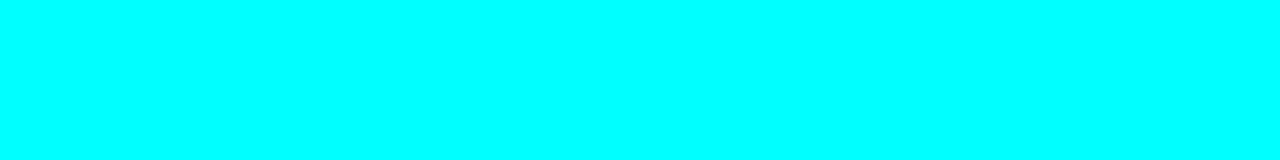
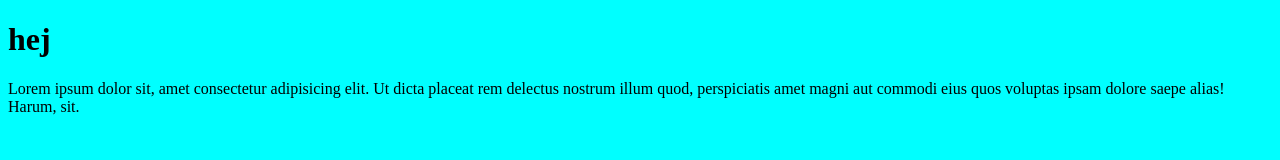
Before and after one commit to nynnerasch/branches, a plain HTML site: page index.html in a window 1280 px wide. Drawn offline with Linux system fonts and the light colour scheme.

Commit message:
header+p

```diff
--- a/index.html
+++ b/index.html
@@ -7,5 +7,14 @@
     <title>Document</title>
     <link rel="stylesheet" href="style.css" />
   </head>
-  <body></body>
+  <body>
+    <main>
+      <h1>hej</h1>
+      <p>
+        Lorem ipsum dolor sit, amet consectetur adipisicing elit. Ut dicta
+        placeat rem delectus nostrum illum quod, perspiciatis amet magni aut
+        commodi eius quos voluptas ipsam dolore saepe alias! Harum, sit.
+      </p>
+    </main>
+  </body>
 </html>
```
